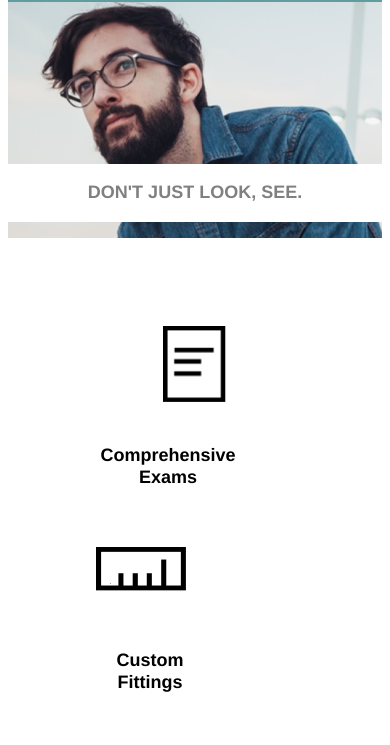
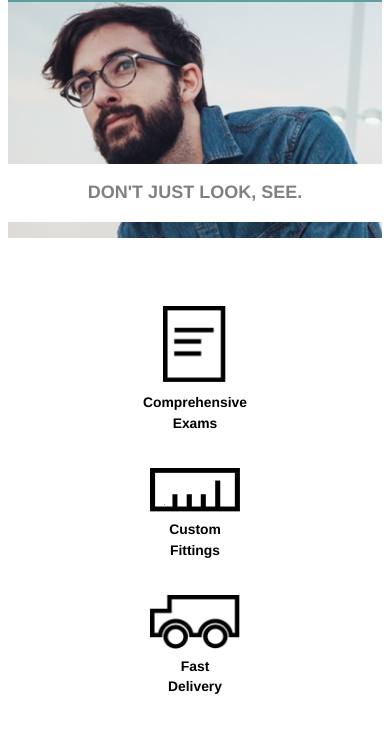
Before and after one commit to softwaremom00/tortoise, a plain HTML site: page index.html in a window 390 px wide. Shown: the part 76-821 px from the top of the page. Drawn offline with Linux system fonts and the light colour scheme.

Commit message:
working on spacing for mobile design

```diff
--- a/resources/css/style.css
+++ b/resources/css/style.css
@@ -158,6 +158,7 @@ html, body{
   display: flex;
   justify-content: center;
   margin-top: 3rem;
+  line-height: .5;  /* Otherwise the descriptiosn look too big */
 }
 
 
@@ -167,6 +168,13 @@ html, body{
   flex-direction: column;
   align-items: center;
 }
+/* Need height to include the description as well as the icon. */
+
+.fittings, .exams, .delivery{
+  height: 8rem;
+
+}
+
 
 .service-option.exams img{
   width: 3.5rem;
@@ -187,27 +195,27 @@ html, body{
   display: flex;
   justify-content: center;
   align-items: center;
-  height: 8rem;
 }
-
 
 
 .description p{
   text-align: center;
-  line-height: .2rem;
   font-weight: bold;
-
 }
 
-.fittings p{
+.exams .description{
+    padding-right: 3rem;
+}
+.fittings .description{
+  padding-top: 1.5rem;
   padding-right: 5rem;
-
 }
 
-.exams p{
-  padding-right: 3rem;
+.delivery .description{
+    padding-top: 1.2rem;
+}
 
-}
+
 
 /* Business Information Section */
 
@@ -250,18 +258,59 @@ html, body{
 @media only screen and (max-width: 450px){
 
 
- /* ISSUE: Modifications to service icons for phones.. having hard time getting things to center */
   .services{
-
+    margin-top: 3.77rem;
     flex-direction: column;
     justify-content: center;
     align-items: center;
+    font-size: .77rem;
+  }
+
+  .service-option.fittings img{
+    padding-right: 0;
   }
 
   .service-option.exams img{
-    width: 3.5rem;
     margin-right: auto;
   }
+  .exams{
+    height: auto;
+
+    padding-right: 0;
+    margin-bottom: 1.54rem;
+
+  }
+  .fittings{
+    margin-bottom: 1.54rem;
+    margin-top:0;
+    padding: 0;
+    height: auto;
+  }
+  .delivery {
+    height: auto;
+    margin-top:0;
+    padding-top: 0;
+    margin-bottom: 3.77rem;
+
+  }
+  .exams .description{
+     text-align: center;
+     padding-right: 0;
+     margin-top: .2rem;
+     margin-right: 0;
+  }
+  .fittings .description{
+    margin-bottom: 0;
+    padding-top:0;
+    padding-right: 0;
+    margin-right: 0;
+    text-align: center;
+
+  }
+  .delivery .description{
+       padding-top: 0;
+  }
+
 
 /** Modifications to Philosphy and Appointments for phones **/
 
@@ -288,7 +337,7 @@ html, body{
   }
   .philosophy{
     width: 100%;
-    margin-bottom: 3rem;
+    margin-bottom: 4rem;
   }
   .appointments{
     width: 100%;
```
